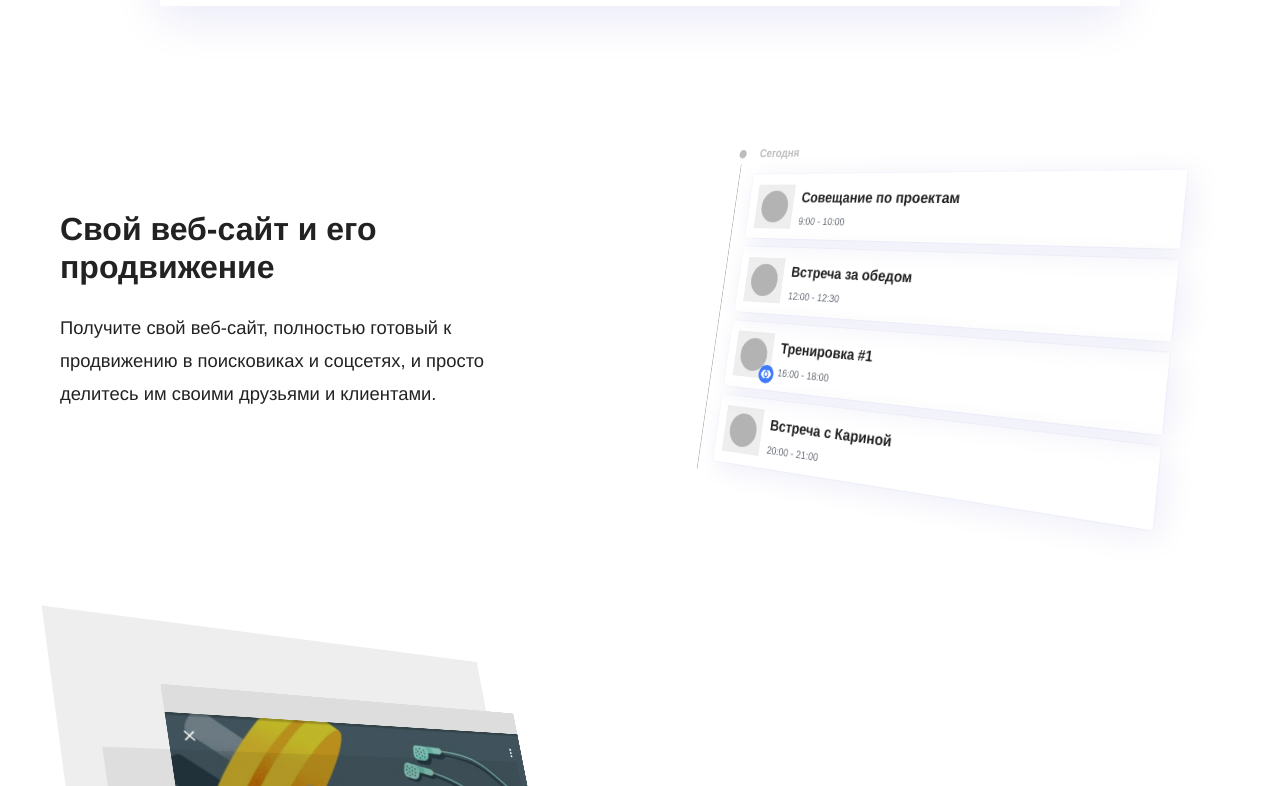
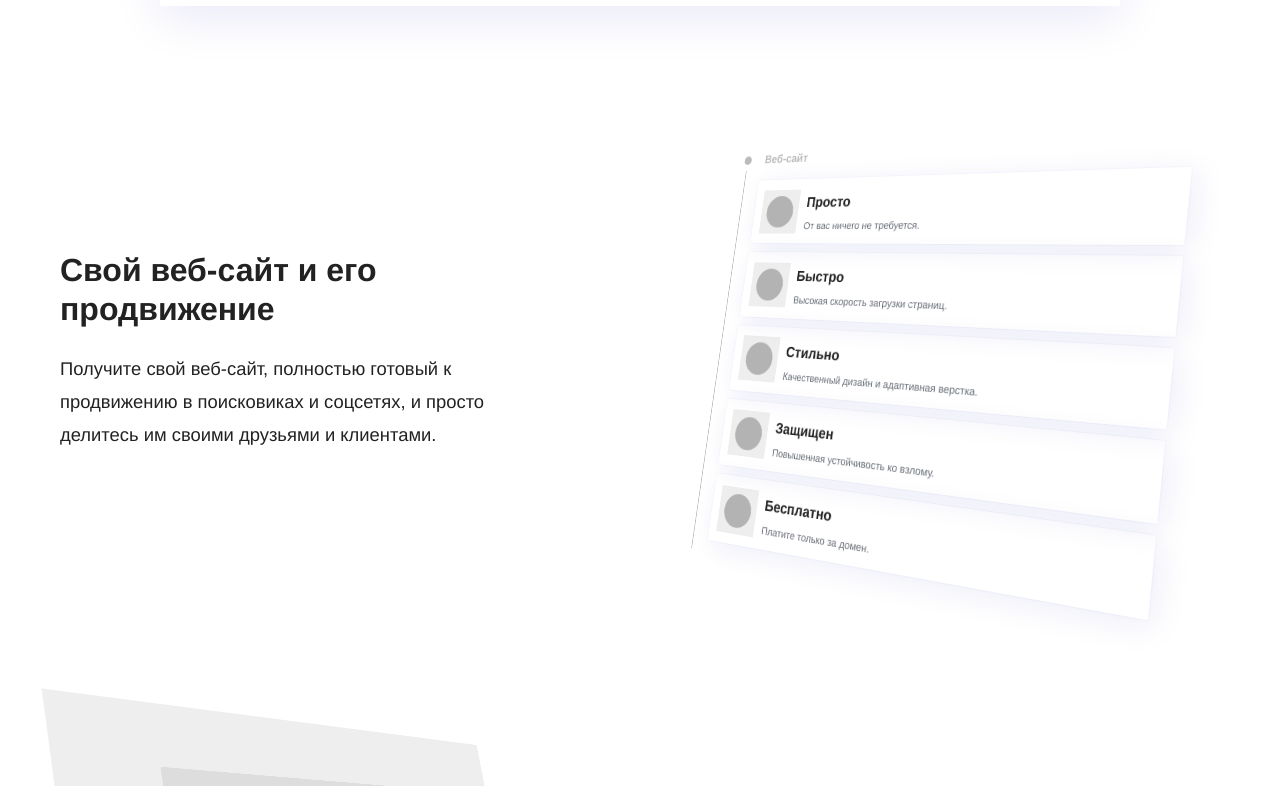
Before and after one commit to RakhimyanTim/adroholic.github.io, a Jekyll site: the page built from pages/index.html, in a window 1280 px wide and 900 px high, scrolled down 1027 px, cut to the strip 114-900 px from the top of the window. Built offline with Jekyll 4.4.1, drawn with Linux system fonts in a browser that asks for light colours; some web fonts are replaced.

Commit message:
Update workflow.html

```diff
--- a/_includes/components/home-page/workflow.html
+++ b/_includes/components/home-page/workflow.html
@@ -1,33 +1,41 @@
 <!--googleoff: index-->
 <div class="workflow">
-	<h5>Сегодня</h5>
+	<h5>Веб-сайт</h5>
 	<ul>
 		<li>
 			<div class="image editor"></div>
 			<div class="commit">
-				<h6>Совещание по проектам</h6>
-				<p>9:00 - 10:00</p>
+				<h6>Просто</h6>
+				<p>От вас ничего не требуется.</p>
 			</div>
 		</li>
 		<li>
 			<div class="image editor"></div>
 			<div class="commit">
-				<h6>Встреча за обедом</h6>
-				<p>12:00 - 12:30</p>
-			</div>
-		</li>
-		<li>
-			<div class="image editor">{% include svgs/logo.html logo="emblem" %}</div>
-			<div class="commit">
-				<h6>Тренировка #1</h6>
-				<p>16:00 - 18:00</p>
+				<h6>Быстро</h6>
+				<p>Высокая скорость загрузки страниц.</p>
 			</div>
 		</li>
 		<li>
 			<div class="image editor"></div>
 			<div class="commit">
-				<h6>Встреча с Кариной</h6>
-				<p>20:00 - 21:00</p>
+				<h6>Стильно</h6>
+				<p>Качественный дизайн и адаптивная верстка.</p>
+			</div>
+		</li>
+		<li>
+			<div class="image editor"></div>
+			<div class="commit">
+				<h6>Защищен</h6>
+				<p>Повышенная устойчивость ко взлому.</p>
+			</div>
+		</li>
+
+		<li>
+			<div class="image editor"></div>
+			<div class="commit">
+				<h6>Бесплатно</h6>
+				<p>Платите только за домен.</p>
 			</div>
 		</li>
 	</ul>
```
